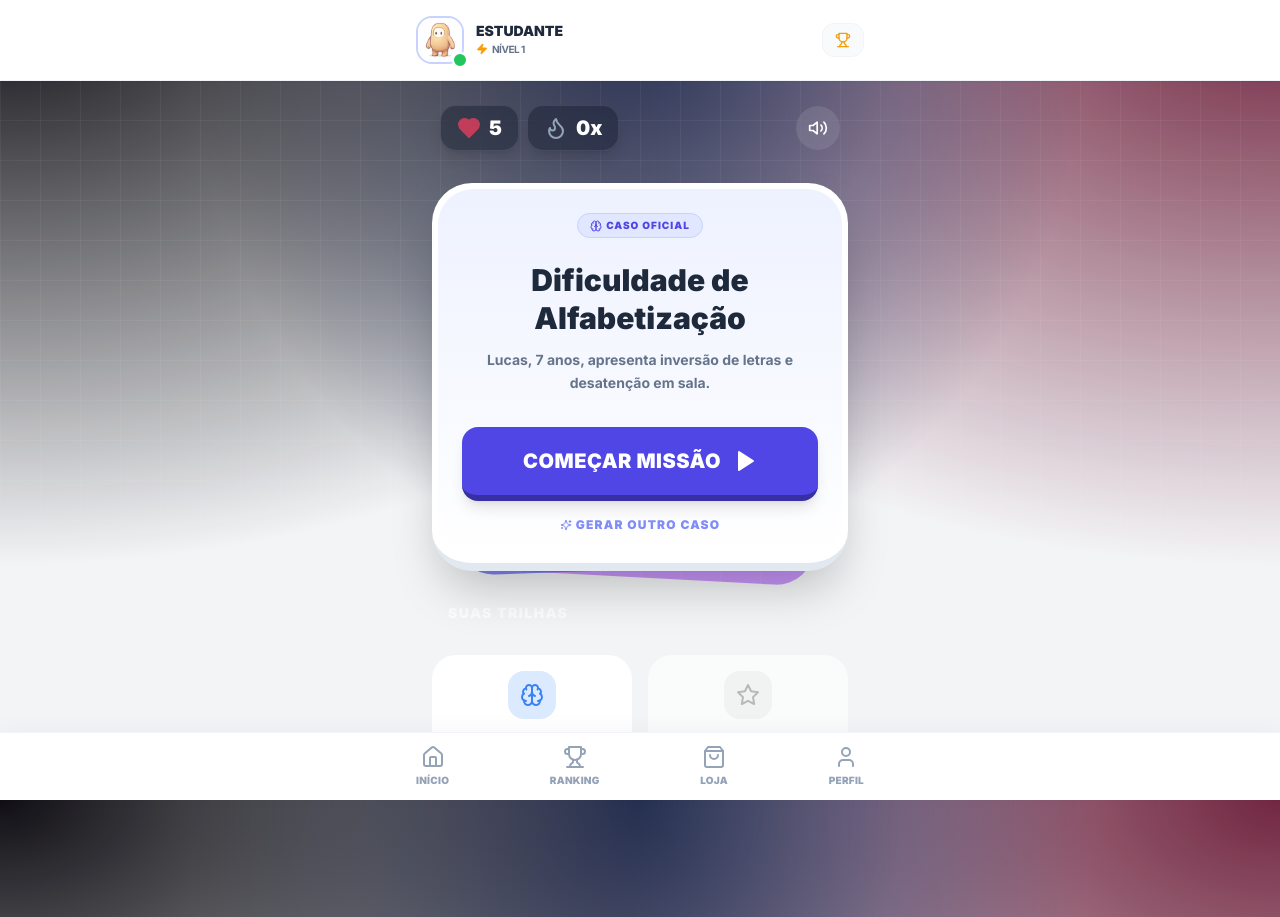
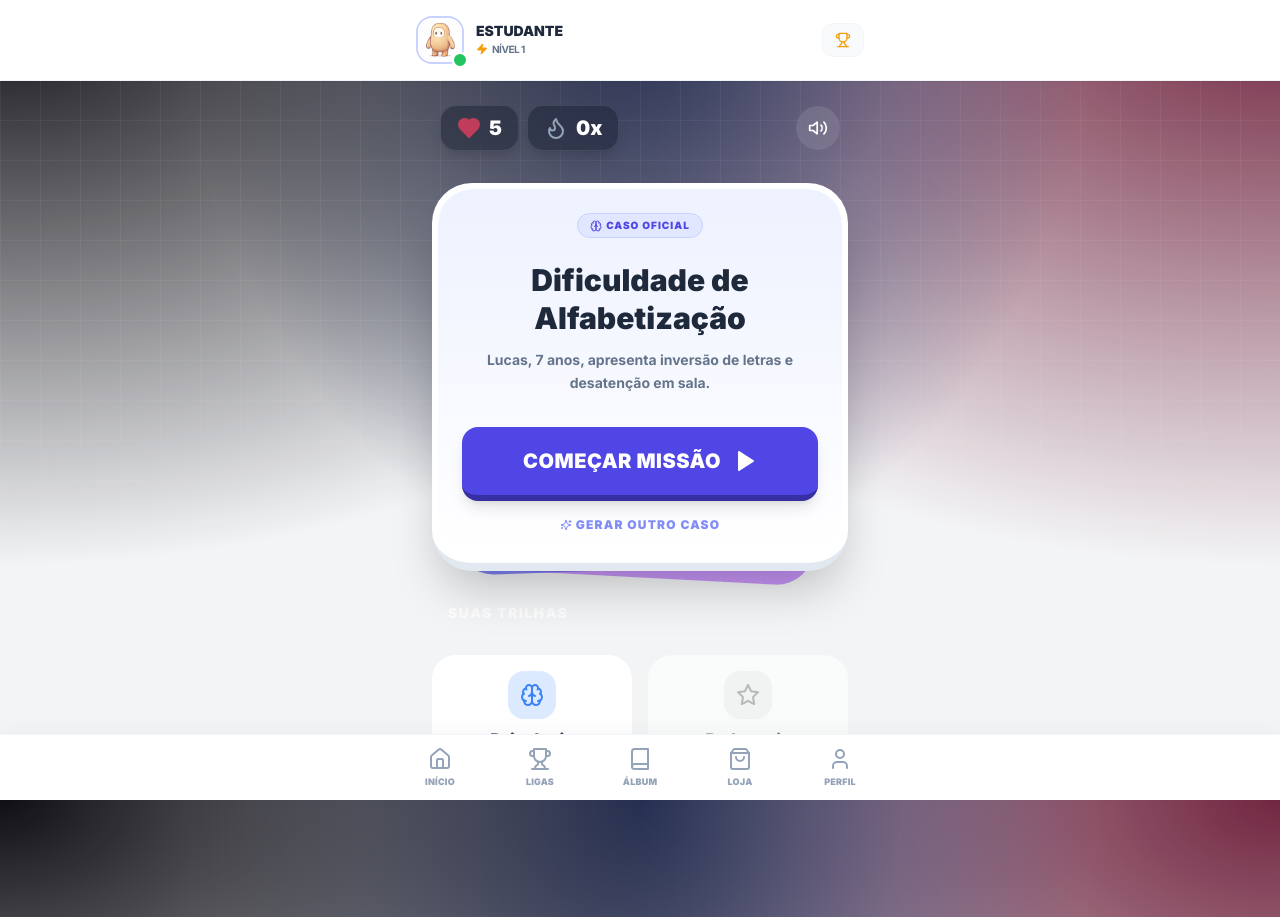
Before and after one commit to tr013432-design/PsyQuest-A-Jornada-do-Saber, a Next.js app: page / in a window 1280 px wide. Built offline with nearby package versions, Linux system fonts and the light colour scheme.

Commit message:
Update Navbar.tsx

```diff
--- a/src/components/Navbar.tsx
+++ b/src/components/Navbar.tsx
@@ -1,29 +1,41 @@
 import Link from 'next/link';
-import { Home, Trophy, ShoppingBag, User } from 'lucide-react';
+import { Home, Trophy, Book, ShoppingBag, User } from 'lucide-react';
 
 export default function Navbar() {
   return (
-    <div className="fixed bottom-0 left-0 right-0 bg-white border-t border-slate-100 px-6 py-3 z-50 shadow-[0_-5px_20px_rgba(0,0,0,0.03)]">
+    <div className="fixed bottom-0 left-0 right-0 bg-white border-t border-slate-100 px-4 py-3 z-50 shadow-[0_-5px_20px_rgba(0,0,0,0.03)]">
       <div className="max-w-md mx-auto flex justify-between items-center">
-        <Link href="/" className="flex flex-col items-center gap-1 text-slate-400 hover:text-indigo-600 focus:text-indigo-600 transition-colors group">
+
+        {/* 1. INÍCIO */}
+        <Link href="/" className="flex flex-col items-center gap-1 text-slate-400 hover:text-indigo-600 focus:text-indigo-600 transition-colors group w-12">
           <Home size={24} className="group-hover:scale-110 transition-transform" />
-          <span className="text-[10px] font-black uppercase tracking-wide">Início</span>
+          <span className="text-[9px] font-black uppercase tracking-wide">Início</span>
         </Link>
 
-        <Link href="/ranking" className="flex flex-col items-center gap-1 text-slate-400 hover:text-amber-500 focus:text-amber-500 transition-colors group">
+        {/* 2. RANKING (Voltou!) */}
+        <Link href="/ranking" className="flex flex-col items-center gap-1 text-slate-400 hover:text-amber-500 focus:text-amber-500 transition-colors group w-12">
           <Trophy size={24} className="group-hover:scale-110 transition-transform" />
-          <span className="text-[10px] font-black uppercase tracking-wide">Ranking</span>
+          <span className="text-[9px] font-black uppercase tracking-wide">Ligas</span>
         </Link>
 
-        <Link href="/shop" className="flex flex-col items-center gap-1 text-slate-400 hover:text-rose-500 focus:text-rose-500 transition-colors group">
-          <ShoppingBag size={24} className="group-hover:scale-110 transition-transform" />
-          <span className="text-[10px] font-black uppercase tracking-wide">Loja</span>
+        {/* 3. ÁLBUM (No Meio) */}
+        <Link href="/album" className="flex flex-col items-center gap-1 text-slate-400 hover:text-purple-600 focus:text-purple-600 transition-colors group w-12">
+          <Book size={24} className="group-hover:scale-110 transition-transform" />
+          <span className="text-[9px] font-black uppercase tracking-wide">Álbum</span>
         </Link>
 
-        <Link href="/profile" className="flex flex-col items-center gap-1 text-slate-400 hover:text-blue-500 focus:text-blue-500 transition-colors group">
+        {/* 4. LOJA */}
+        <Link href="/shop" className="flex flex-col items-center gap-1 text-slate-400 hover:text-rose-500 focus:text-rose-500 transition-colors group w-12">
+          <ShoppingBag size={24} className="group-hover:scale-110 transition-transform" />
+          <span className="text-[9px] font-black uppercase tracking-wide">Loja</span>
+        </Link>
+
+        {/* 5. PERFIL */}
+        <Link href="/profile" className="flex flex-col items-center gap-1 text-slate-400 hover:text-blue-500 focus:text-blue-500 transition-colors group w-12">
           <User size={24} className="group-hover:scale-110 transition-transform" />
-          <span className="text-[10px] font-black uppercase tracking-wide">Perfil</span>
+          <span className="text-[9px] font-black uppercase tracking-wide">Perfil</span>
         </Link>
+
       </div>
     </div>
   );
```
